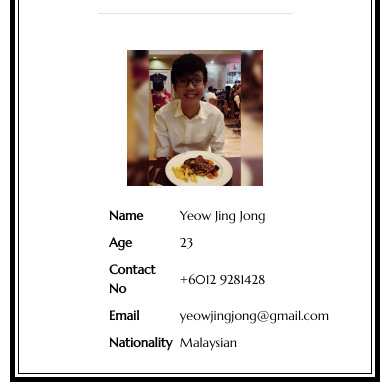
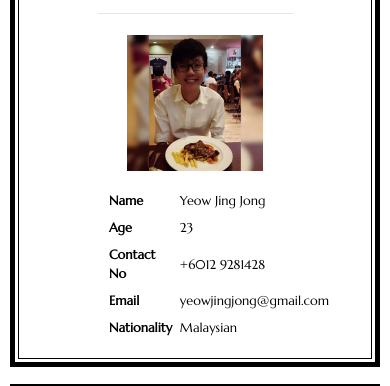
Before and after one commit to jayronx512/jj_portfolio, a plain HTML site: page portfolio.html in a window 390 px wide. Shown: the part 301-687 px from the top of the page. Drawn offline with nearby package versions, Linux system fonts and the light colour scheme; a web font is replaced by a local one.

Commit message:
change margin top for profile picture

```diff
--- a/portfolio.css
+++ b/portfolio.css
@@ -39,6 +39,7 @@ html, body {
 
     #profilePicture {
         width: 35vw !important;
+        margin-top: 5px !important;
     }
 
     #cvToggler {
```
